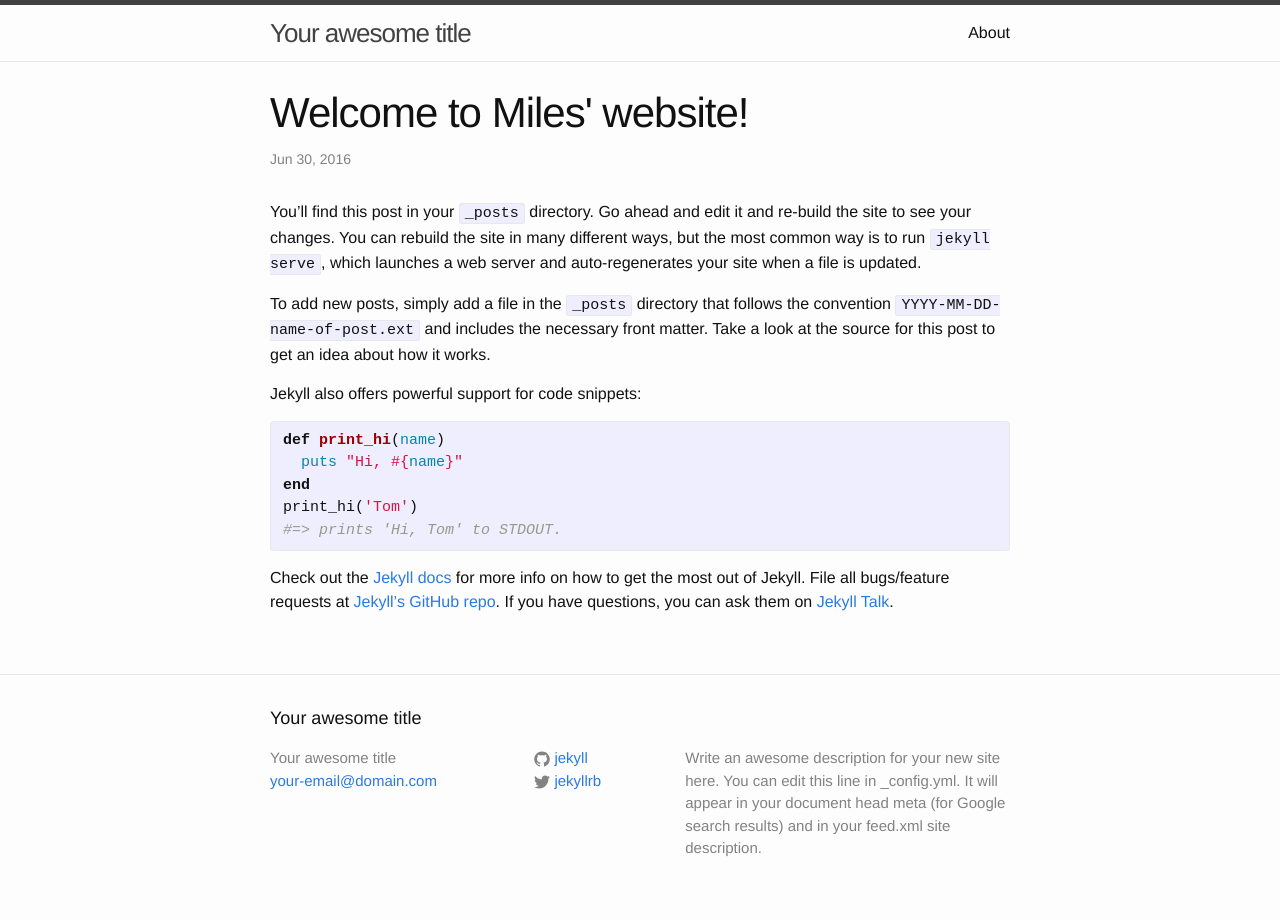
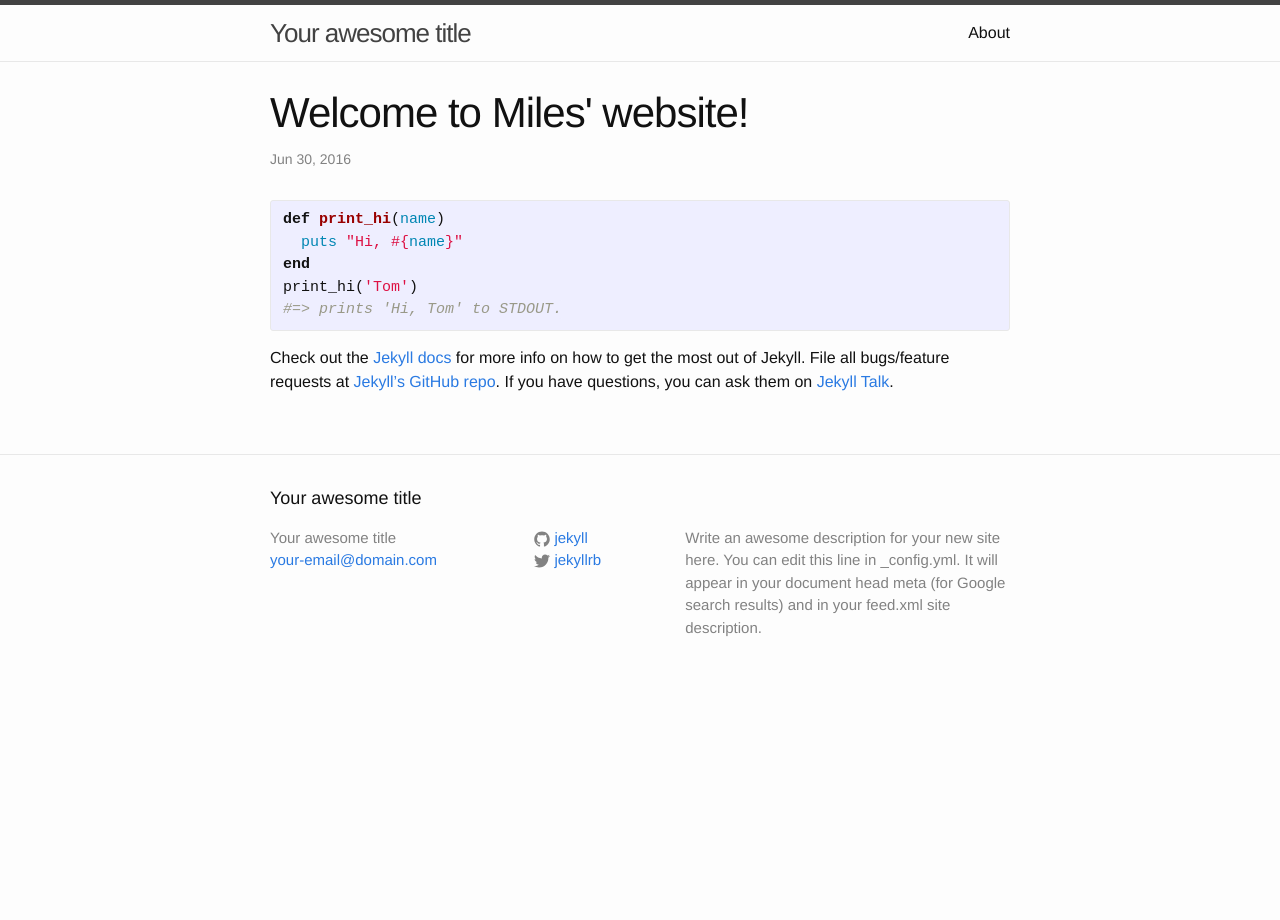
Before and after one commit to Danathor/Danathor.github.io, a Jekyll site: the page built from _posts/2016-06-30-welcome-to-jekyll.markdown, in a window 1280 px wide. Built offline with Jekyll 4.4.1, drawn with Linux system fonts in a browser that asks for light colours.

Commit message:
Update 2016-06-30-welcome-to-jekyll.markdown

```diff
--- a/_posts/2016-06-30-welcome-to-jekyll.markdown
+++ b/_posts/2016-06-30-welcome-to-jekyll.markdown
@@ -4,11 +4,6 @@ title:  "Welcome to Miles' website!"
 date:   2016-06-30 08:07:46 -0400
 categories: jekyll update
 ---
-You’ll find this post in your `_posts` directory. Go ahead and edit it and re-build the site to see your changes. You can rebuild the site in many different ways, but the most common way is to run `jekyll serve`, which launches a web server and auto-regenerates your site when a file is updated.
-
-To add new posts, simply add a file in the `_posts` directory that follows the convention `YYYY-MM-DD-name-of-post.ext` and includes the necessary front matter. Take a look at the source for this post to get an idea about how it works.
-
-Jekyll also offers powerful support for code snippets:
 
 {% highlight ruby %}
 def print_hi(name)
```
